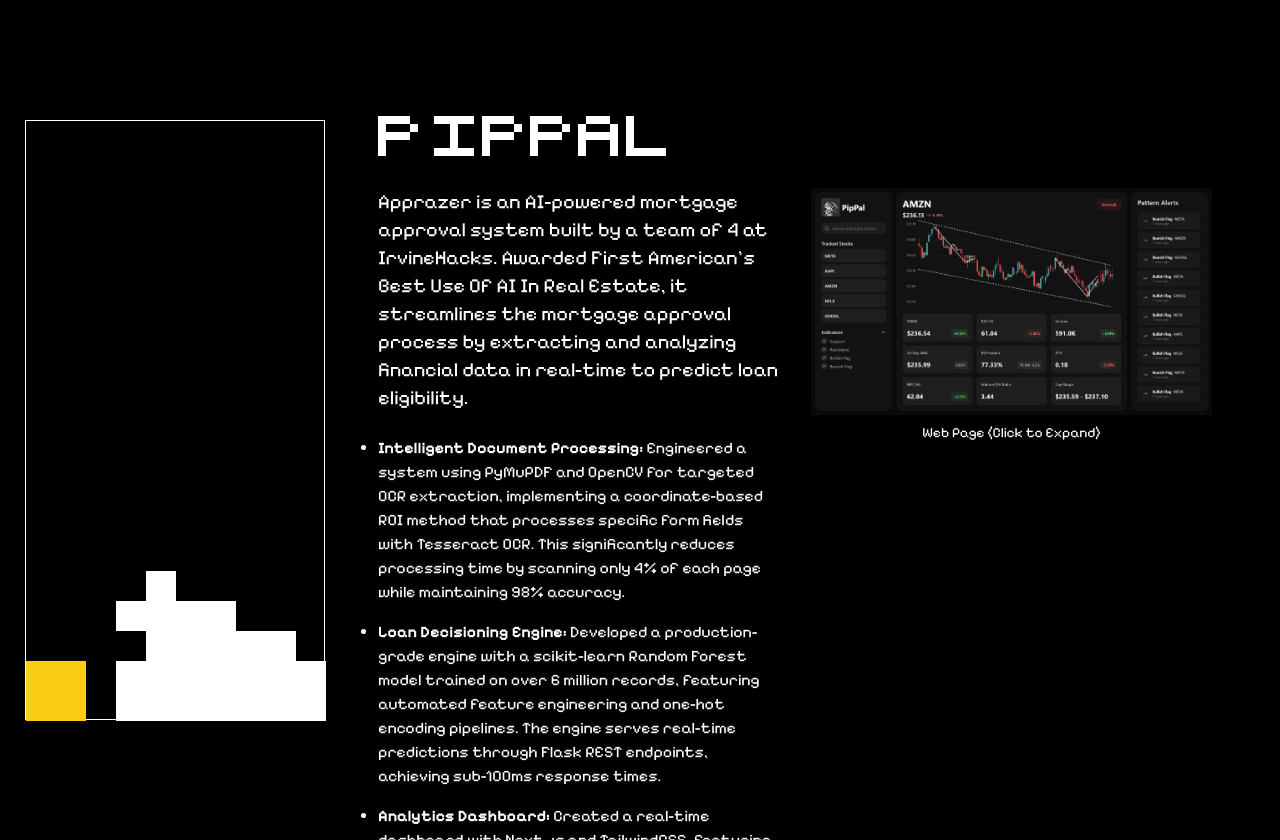
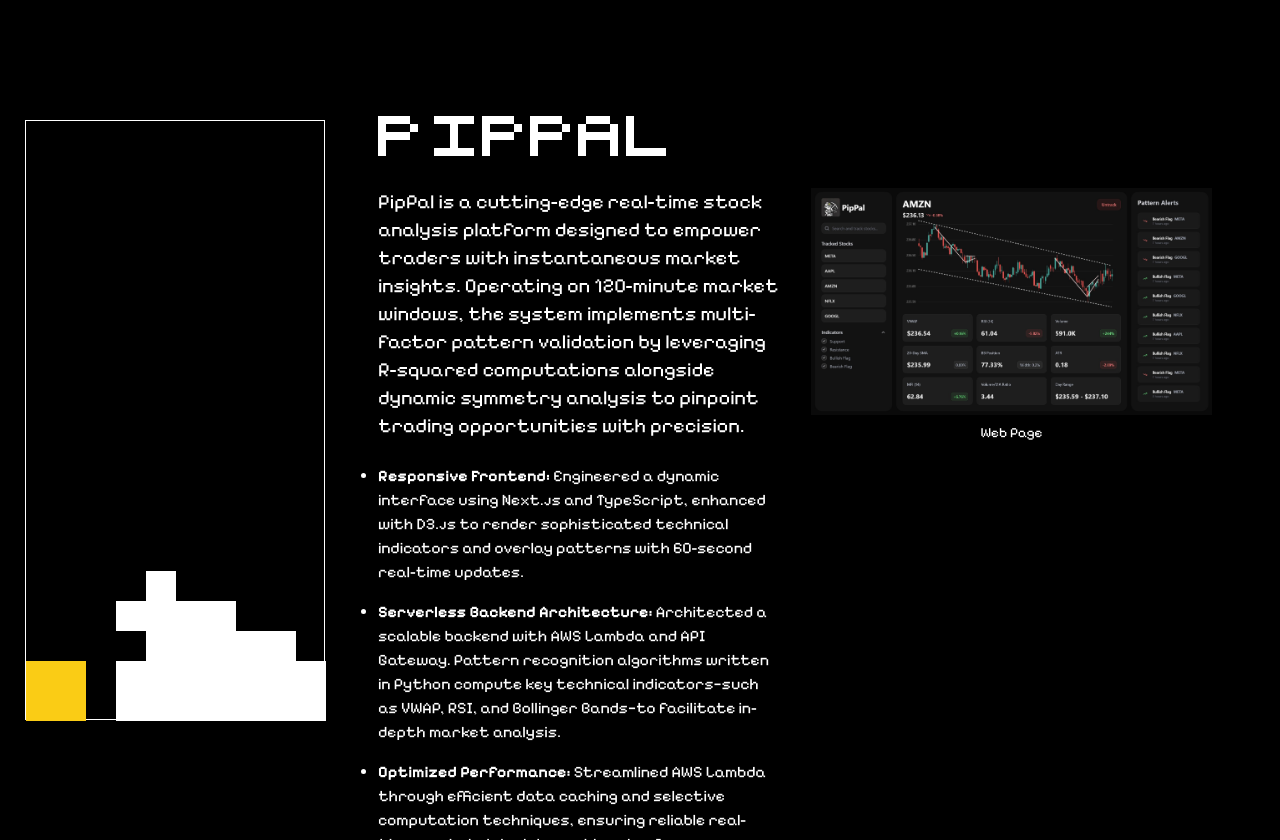
Before and after one commit to justinsiek/pixel-portfolio, a Next.js app: page /projects in a window 1280 px wide. Both pictures are taken after a click on the element 521 px from the left and 671 px from the top of the page. Built offline with nearby package versions, Linux system fonts and the light colour scheme.

Commit message:
adde dmore stuff

```diff
--- /dev/null
+++ b/src/components/ModalImage.tsx
@@ -0,0 +1,42 @@
+import React from 'react'
+import Image from 'next/image'
+import { motion } from 'framer-motion'
+
+interface ModalImageProps {
+  src: string
+  alt: string
+  caption: string
+  onClose: () => void
+}
+
+const ModalImage: React.FC<ModalImageProps> = ({ src, alt, caption, onClose }) => {
+  return (
+    <motion.div
+      className="fixed inset-0 bg-black bg-opacity-50 flex items-center justify-center z-50"
+      onClick={onClose}
+      initial={{ opacity: 0 }}
+      animate={{ opacity: 1 }}
+      exit={{ opacity: 0 }}
+    >
+      <motion.div
+        layoutId="pipPalImage"
+        className="bg-black p-2"
+        onClick={e => e.stopPropagation()}
+      >
+        <Image
+          src={src}
+          alt={alt}
+          width={1200}
+          height={1200}
+          quality={100}
+          className="object-contain"
+        />
+        <div className="mt-2 text-center text-white text-sm">
+          {caption} (Click to Close)
+        </div>
+      </motion.div>
+    </motion.div>
+  )
+}
+
+export default ModalImage
--- a/src/components/projectfiles/PipPal.tsx
+++ b/src/components/projectfiles/PipPal.tsx
@@ -1,6 +1,7 @@
 import React, { useState } from 'react'
 import PixelText from '../PixelText'
 import Image from 'next/image'
+import ModalImage from '../ModalImage'
 
 const PipPal = () => {
   const [isModalOpen, setIsModalOpen] = useState(false)
@@ -13,24 +14,17 @@
           {/* Left Column: Project Description */}
           <div className="text-left">
             <p className="font-pixel text-xl">
-              Apprazer is an AI-powered mortgage approval system built by a team of 4 at IrvineHacks.
-              Awarded First American's Best Use Of AI In Real Estate, it streamlines the mortgage approval
-              process by extracting and analyzing financial data in real-time to predict loan eligibility.
+              PipPal is a cutting-edge real-time stock analysis platform designed to empower traders with instantaneous market insights. Operating on 120-minute market windows, the system implements multi-factor pattern validation by leveraging R-squared computations alongside dynamic symmetry analysis to pinpoint trading opportunities with precision.
             </p>
             <ul className="list-disc mt-6 space-y-4">
               <li>
-                <strong>Intelligent Document Processing:</strong> Engineered a system using PyMuPDF and OpenCV for targeted OCR extraction,
-                implementing a coordinate-based ROI method that processes specific form fields with Tesseract OCR.
-                This significantly reduces processing time by scanning only 4% of each page while maintaining 98% accuracy.
+                <strong>Responsive Frontend:</strong> Engineered a dynamic interface using Next.js and TypeScript, enhanced with D3.js to render sophisticated technical indicators and overlay patterns with 60-second real-time updates.
               </li>
               <li>
-                <strong>Loan Decisioning Engine:</strong> Developed a production-grade engine with a scikit-learn Random Forest model
-                trained on over 6 million records, featuring automated feature engineering and one-hot encoding pipelines.
-                The engine serves real-time predictions through Flask REST endpoints, achieving sub-100ms response times.
+                <strong>Serverless Backend Architecture:</strong> Architected a scalable backend with AWS Lambda and API Gateway. Pattern recognition algorithms written in Python compute key technical indicators—such as VWAP, RSI, and Bollinger Bands—to facilitate in-depth market analysis.
               </li>
               <li>
-                <strong>Analytics Dashboard:</strong> Created a real-time dashboard with Next.js and TailwindCSS,
-                featuring dynamic SVG-based visualizations and data polling every 5 seconds.
+                <strong>Optimized Performance:</strong> Streamlined AWS Lambda through efficient data caching and selective computation techniques, ensuring reliable real-time market data integration via yfinance.
               </li>
             </ul>
           </div>
@@ -51,35 +45,20 @@
                 />
               </div>
               <figcaption className="mt-2 text-center text-sm text-white">
-                Web Page (Click to Expand)
+                Web Page
               </figcaption>
             </figure>
           </div>
         </div>
       </div>
 
-      {/* Modal for expanded image with caption */}
       {isModalOpen && (
-        <div
-          className="fixed inset-0 bg-black bg-opacity-90 flex items-center justify-center z-50"
-          onClick={() => setIsModalOpen(false)}
-        >
-          <figure className="flex flex-col items-center max-w-full">
-            <div className="w-full">
-              <Image
-                src="/PippalDash.jpg"
-                alt="Expanded System Architecture Diagram"
-                width={1200}
-                height={1200}
-                className="object-contain"
-              />
-            </div>
-            <figcaption className="mt-2 text-center text-sm text-white">
-              Web Page
-            </figcaption>
-          </figure>
-        </div>
-
+        <ModalImage
+          src="/PippalDash.jpg"
+          alt="Expanded System Architecture Diagram"
+          caption="Web Page"
+          onClose={() => setIsModalOpen(false)}
+        />
       )}
     </div>
   )
--- a/src/components/projectfiles/Uicm.tsx
+++ b/src/components/projectfiles/Uicm.tsx
@@ -1,69 +1,88 @@
-import React from 'react'
+import React, { useState } from 'react'
 import PixelText from '../PixelText'
 import Image from 'next/image'
+import ModalImage from '../ModalImage'
 
 const Uicm = () => {
+  // Using a state object to store modal image details
+  const [modalImage, setModalImage] = useState<{ src: string; alt: string; caption: string } | null>(null)
+
   return (
     <div className="min-h-screen text-white px-4 py-8">
       <div className="flex flex-col">
-
         <PixelText text="UICM" scale={8} />
         <div className="mt-8 max-w-5xl w-full grid grid-cols-1 md:grid-cols-2 gap-8">
           {/* Left Column: Project Description */}
-
-
           <div className="text-left">
             <p className="font-pixel text-xl">
-              Apprazer is an AI-powered mortgage approval system built by a team of 4 at IrvineHacks.
-              Awarded First American's Best Use Of AI In Real Estate, it streamlines the mortgage approval
-              process by extracting and analyzing financial data in real-time to predict loan eligibility.
+              UICM (UI Component Manager) is a full-stack platform for sharing and managing reusable UI components.
+              Developed with Next.js, TypeScript, and Express, UICM empowers users to publish, discover, and download community-built components,
+              accelerating development by leveraging proven UI building blocks.
             </p>
 
             <ul className="list-disc mt-6 space-y-4">
               <li>
-                <strong>Intelligent Document Processing:</strong> Engineered a system using PyMuPDF and OpenCV for targeted OCR extraction,
-                implementing a coordinate-based ROI method that processes specific form fields with Tesseract OCR.
-                This significantly reduces processing time by scanning only 4% of each page while maintaining 98% accuracy.
+                <strong>Scalable Monorepo Structure:</strong> Architected the platform using Turborepo to streamline workflows across web and API services,
+                leveraging shared TypeScript configurations and automated build processes for efficient development.
               </li>
               <li>
-                <strong>Loan Decisioning Engine:</strong> Developed a production-grade engine with a scikit-learn Random Forest model
-                trained on over 6 million records, featuring automated feature engineering and one-hot encoding pipelines.
-                The engine serves real-time predictions through Flask REST endpoints, achieving sub-100ms response times.
+                <strong>Community-Driven UI Sharing:</strong> Built an intuitive system for developers to share and import UI components,
+                featuring an easy-to-use CLI tool alongside a modern web interface that simplifies component discovery and management.
               </li>
               <li>
-                <strong>Analytics Dashboard:</strong> Created a real-time dashboard with Next.js and TailwindCSS,
-                featuring dynamic SVG-based visualizations and data polling every 5 seconds.
+                <strong>Quality-Driven Development:</strong> Utilized automated linting, formatting, and integration testing along with strict GitHub branch rules.
+                Regular sprint meetings and comprehensive planning sessions ensured our team maintained a clear vision and robust API design.
               </li>
             </ul>
           </div>
 
-          {/* Right Column: Image Placeholders with Captions */}
+          {/* Right Column: Image Placeholders with Captions using ModalImage */}
           <div className="space-y-8">
             {/* System Architecture Diagram */}
             <figure>
-              <div className="w-full h-64 flex items-center justify-center">
-                <Image src="/ApprazerDashA.jpg" alt="System Architecture Diagram" width={500} height={500} />
+              <div
+                className="w-full h-64 flex items-center justify-center cursor-pointer"
+                onClick={() =>
+                  setModalImage({
+                    src: "/UICMDashA.jpg",
+                    alt: "System Architecture Diagram",
+                    caption: "Admin Dashboard"
+                  })
+                }
+              >
+                <Image src="/UICMDashA.jpg" alt="System Architecture Diagram" width={500} height={500} />
               </div>
-              <figcaption className="mt-2 text-center text-sm text-white">
-                Admin Dashboard
-              </figcaption>
+              <figcaption className="mt-2 text-center text-sm text-white">Admin Dashboard</figcaption>
             </figure>
 
             {/* Analytics Dashboard Screenshot */}
             <figure>
-              <div className="w-full h-64 flex items-center justify-center">
-                <Image src="/ApprazerDashB.jpg" alt="Analytics Dashboard Screenshot" width={500} height={500} />
+              <div
+                className="w-full h-64 flex items-center justify-center cursor-pointer"
+                onClick={() =>
+                  setModalImage({
+                    src: "/UICMDashB.jpg",
+                    alt: "Analytics Dashboard Screenshot",
+                    caption: "Loan Dashboard"
+                  })
+                }
+              >
+                <Image src="/UICMDashB.jpg" alt="Analytics Dashboard Screenshot" width={500} height={500} />
               </div>
-
-
-              <figcaption className="mt-2 text-center text-sm text-white">
-                Loan Dashboard
-              </figcaption>
+              <figcaption className="mt-2 text-center text-sm text-white">Loan Dashboard</figcaption>
             </figure>
-
           </div>
         </div>
       </div>
+
+      {modalImage && (
+        <ModalImage
+          src={modalImage.src}
+          alt={modalImage.alt}
+          caption={modalImage.caption}
+          onClose={() => setModalImage(null)}
+        />
+      )}
     </div>
   )
 }
```
Also changed, not shown: src/components/projectfiles/Apprazer.tsx (+51 -9 lines), public/UICMDashA.jpg (added), public/UICMDashB.jpg (added).
